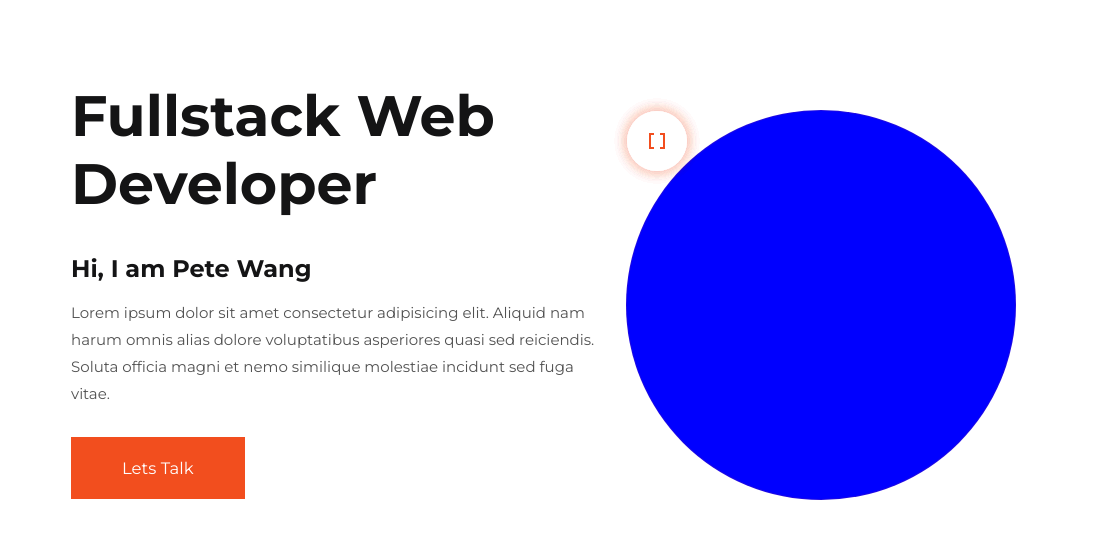
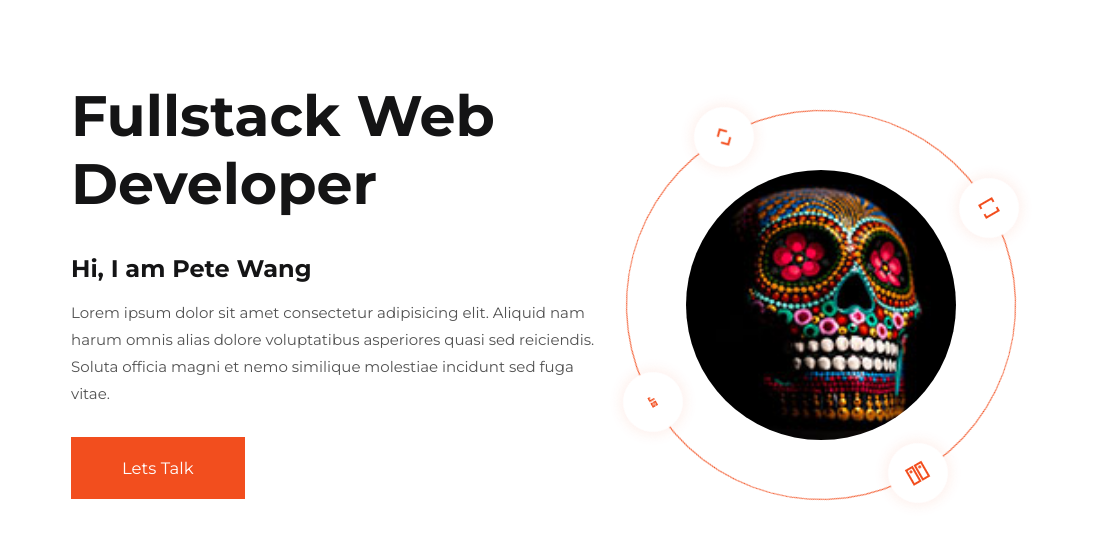
Before and after one commit to pbnj1/new-portfolio, a plain HTML site: page index.html in a window 1280 px wide. Shown: the part 143-693 px from the top of the page, 162-1280 px from the left. Drawn offline with nearby package versions, Linux system fonts and the light colour scheme.

Commit message:
updated pics and added animation

```diff
--- a/css/style.css
+++ b/css/style.css
@@ -9,7 +9,6 @@
   --color-primary-light: hsl(14, 89%, 53%, 12%);
   --color-success: #29f5a6;
   --color-warning: #ffce31;
-
   --transition: all 400ms ease;
 }
 /* set everything to a starting point of 0 */
@@ -140,9 +139,9 @@ nav h3 {
 nav .container ul {
   display: flex;
   height: 100%;
-
 }
 
+/* top nav bar styles */
 nav .container ul li a {
   height: 100%;
   width: 7rem;
@@ -185,7 +184,7 @@ section.landing .socials {
   margin-top: 5rem;
 }
 
-section.landing .socials a{
+section.landing .socials a {
   font-size: 1.1rem;
   background: var(--color-light);
   color: var(--color-dark);
@@ -204,34 +203,44 @@ section.landing .socials a:hover {
   color: var(--color-white);
 }
 
-section.landing .info h1{
+section.landing .info h1 {
   text-align: left;
   margin: 0;
 }
 
-section.landing h3{
-    margin: 2.4rem 0 1rem
+section.landing h3 {
+  margin: 2.4rem 0 1rem;
 }
 
-section.landing .info p{
+section.landing .info p {
   width: 35rem;
 }
 
 section.landing .profile-area {
-    display:flex;
+  display: flex;
   justify-content: center;
   align-items: center;
 }
 
+/* the outer circle where the icons attach and animation there */
 section.landing .profile-area .outer-circle {
-    width:26rem;
-    height:26rem;
-    border: 1px solid var(--color-primary-light);
+  width: 26rem;
+  height: 26rem;
+  border: 1px solid var(--color-primary);
   border-radius: 50%;
-    background: blue;
+  position: relative;
+  animation: move 30s linear infinite
 }
 
-section.landing .profile-area .outer-circle span{
+/* part of the animation */
+@keyframes move {
+  to {
+    transform: rotate(360deg);
+  }
+}
+
+/* styles the outer span where the icons are */
+section.landing .profile-area .outer-circle span {
   display: block;
   width: 4rem;
   height: 4rem;
@@ -245,8 +254,32 @@ section.landing .profile-area .outer-circle span{
   box-shadow: 0 0 1rem var(--color-primary-light);
 }
 
+/* positions the static icons around the picture */
+section.landing .profile-area .outer-circle span:nth-child(1) {
+  left: calc(50% - 2rem);
+  top: -2rem;
+}
 
+section.landing .profile-area .outer-circle span:nth-child(2) {
+  right: -2rem;
+  top: calc(50% - 2rem);
+}
+
+section.landing .profile-area .outer-circle span:nth-child(3) {
+  left: -2rem;
+  top: calc(50% - 2rem);
+}
+
+section.landing .profile-area .outer-circle span:nth-child(4) {
+  left: calc(50% - 2rem);
+  bottom: -2rem;
+}
+
+/* does the picture in the animation  */
 section.landing .profile-area .inner-circle {
-    display: none;
-
+  position:absolute;
+  width: 18rem;
+  height: 18rem;
+  border-radius: 50%;
+  overflow: hidden;
 }
--- a/index.html
+++ b/index.html
@@ -58,14 +58,16 @@
           <p>Lorem ipsum dolor sit amet consectetur adipisicing elit. Aliquid nam harum omnis alias dolore voluptatibus asperiores quasi sed reiciendis. Soluta officia magni et nemo similique molestiae incidunt sed fuga vitae.</p>
           <a href="#contact" class="btn btn-primary">Lets Talk</a>
         </div>
+
         <div class="profile-area">
           <div class="outer-circle">
             <!-- ============== FLOATING ICONS TO BE CHANGED LATER ======= -->
-            <span class="material-symbols-sharp">terminal</span>
+            <!-- <span class="material-symbols-sharp">terminal</span> -->
+            <span class="material-symbols-sharp">data_array</span>
             <span class="material-symbols-sharp">dns</span>
             <span class="material-symbols-sharp">code</span>
             <span class="material-symbols-sharp">javascript</span>
-            <span class="material-symbols-sharp">data_array</span>
+
           </div>
         <div class="inner-circle">
           <!-- ============== PROFILE PIC TO BE CHANGED LATER  ============= -->
@@ -75,5 +77,17 @@
       </div>
     </section>
     <!-- ================ END OF LANDING ============================ -->
+
+ <section class ="about" id="about">
+<h1>About</h1>
+<div class="container">
+  <div class="img">
+    <img src="./images/feed-5.jpg" alt="">
+  </div>
+</div>
+ </section>
+
+
+
   </body>
 </html>
```
Lines whose indentation alone changed are shown as unchanged.
